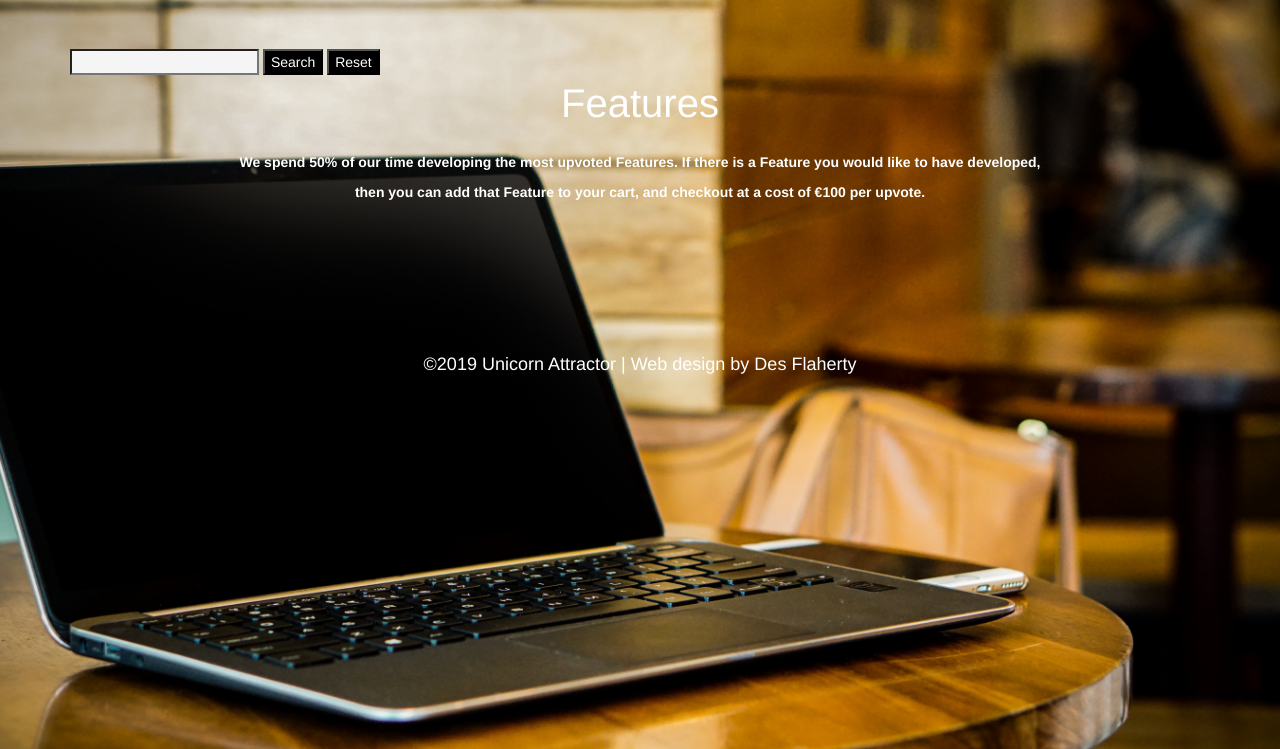
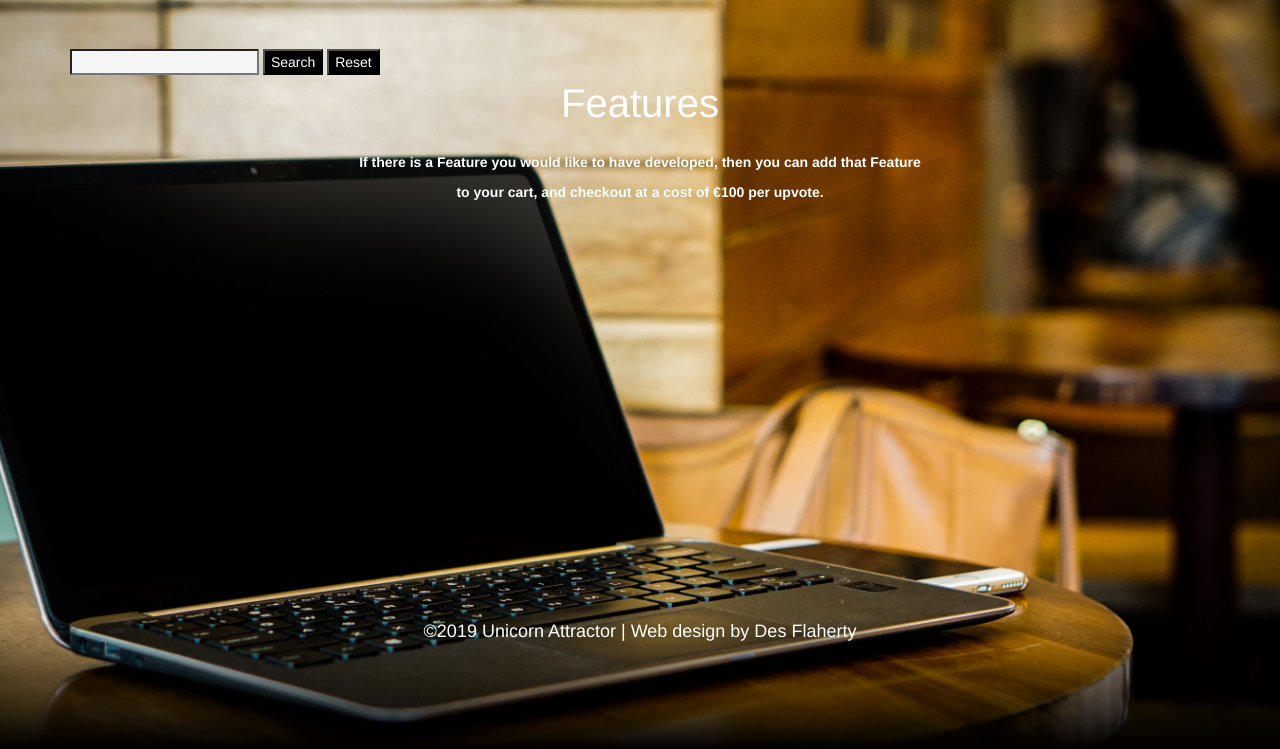
Before and after one commit to desflaherty/Unicorn_issue_tracker, a Django app: page /features/ in a window 1280 px wide. Shown: the part 51-800 px from the top of the page. Run offline with Django 3.2, Linux system fonts and the light colour scheme; data that the repository does not hold is empty; some libraries are stand-ins or nearby versions.

Commit message:
styling footer for ipad

```diff
--- a/features/templates/features.html
+++ b/features/templates/features.html
@@ -15,9 +15,8 @@
 
 
 <div class="feature-description center">
-    <p class="feature-text-b">We spend 50% of our time developing the most upvoted Features. If
-    there is a Feature you would like to have developed,</p>
-    <p class="feature-text-b">then you can add that Feature to your cart, and checkout at a cost of €100 per upvote.
+    <p class="feature-text-b">If there is a Feature you would like to have developed, then you can add that Feature </p>
+    <p class="feature-text-b">to your cart, and checkout at a cost of €100 per upvote.
     </p>
  </div>
 
--- a/static/css/style.css
+++ b/static/css/style.css
@@ -214,11 +214,13 @@ footer a {
 }
 
 footer {
-    margin-top: 60px;
-    padding-top: 60px;
-    padding-bottom: 30px;
-    border-top:0;
-    color: #A9A9A9;
+    position: absolute;
+    background-image: linear-gradient(rgba(0,0,0,0),rgba(0,0,0,1));
+    height: 130px;
+    width: 100%;
+    margin-top: 20px;
+    bottom: 0;
+    text-align: center;
 }
 
 .footer-block {
@@ -283,6 +285,7 @@ footer {
 /* search input box bg colour */
 .input {
     background-color:whitesmoke;
+    color:#000;
 }
 
 .panel {
@@ -445,3 +448,12 @@ background-color: orange;
 .control-label {
     font-size:18px;
 }
+
+
+/*****************MEDIA QUERIES****************************************/
+
+@media screen and (max-width: 1200px) {
+    .index-text {
+        font-size:18px;
+    }
+}
```
